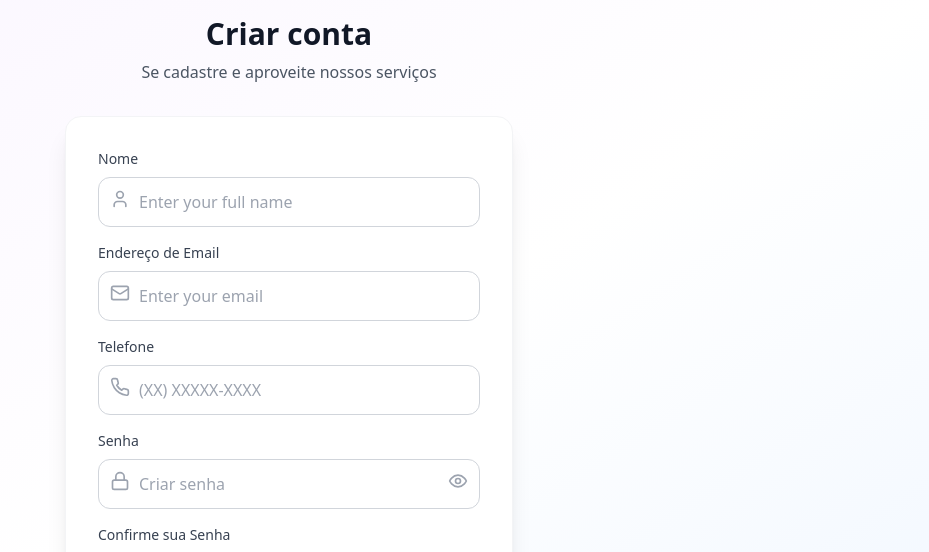
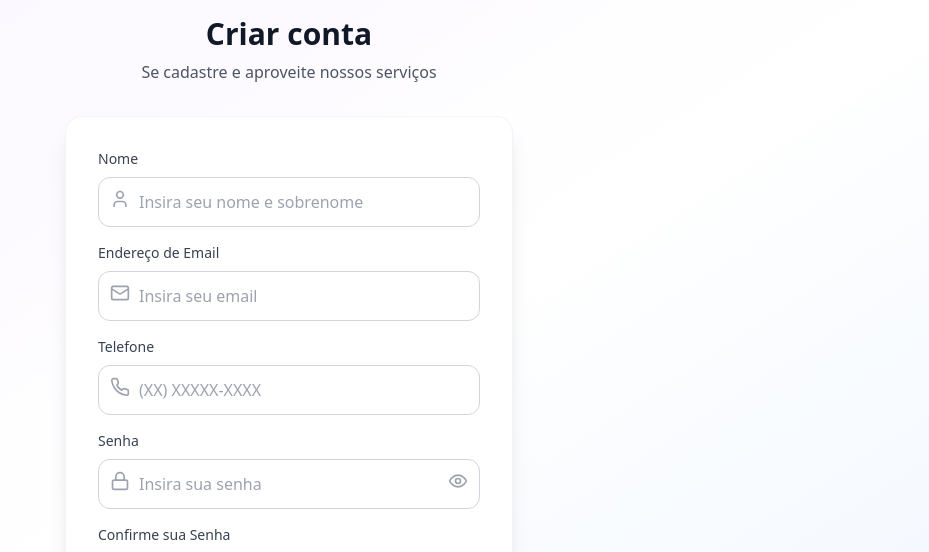
Before and after one commit to ericdepaula/agendaMk, a React (Vite) app: page /signup in a window 1280 px wide. Shown: the top 552 px of the page, without its empty margins (351-1280 px from the left). Built offline with nearby package versions, Linux system fonts and the light colour scheme.

Commit message:
refactor(SignUp): Altera idioma para seguir padrão PT-BR

```diff
--- a/src/pages/SignUp.tsx
+++ b/src/pages/SignUp.tsx
@@ -266,7 +266,7 @@ const SignUp = () => {
                     ? "border-red-500 bg-red-50"
                     : "border-gray-300 hover:border-gray-400"
                     }`}
-                  placeholder="Enter your full name"
+                  placeholder="Insira seu nome e sobrenome"
                   aria-describedby={
                     errors.fullName ? "fullName-error" : undefined
                   }
@@ -302,7 +302,7 @@ const SignUp = () => {
                     ? "border-red-500 bg-red-50"
                     : "border-gray-300 hover:border-gray-400"
                     }`}
-                  placeholder="Enter your email"
+                  placeholder="Insira seu email"
                   aria-describedby={errors.email ? "email-error" : undefined}
                 />
               </div>
@@ -359,7 +359,7 @@ const SignUp = () => {
                     ? "border-red-500 bg-red-50"
                     : "border-gray-300 hover:border-gray-400"
                     }`}
-                  placeholder="Criar senha"
+                  placeholder="Insira sua senha"
                   aria-describedby={
                     errors.password ? "password-error" : undefined
                   }
```
